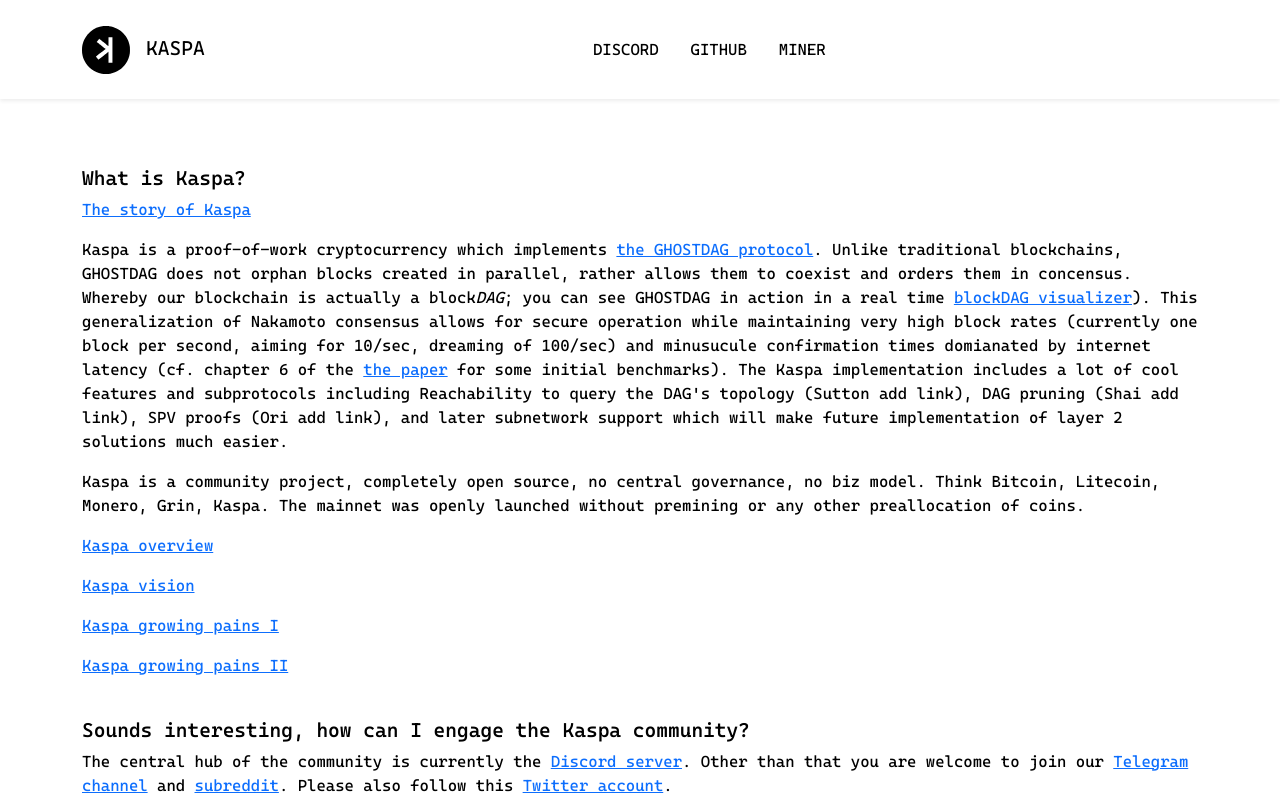
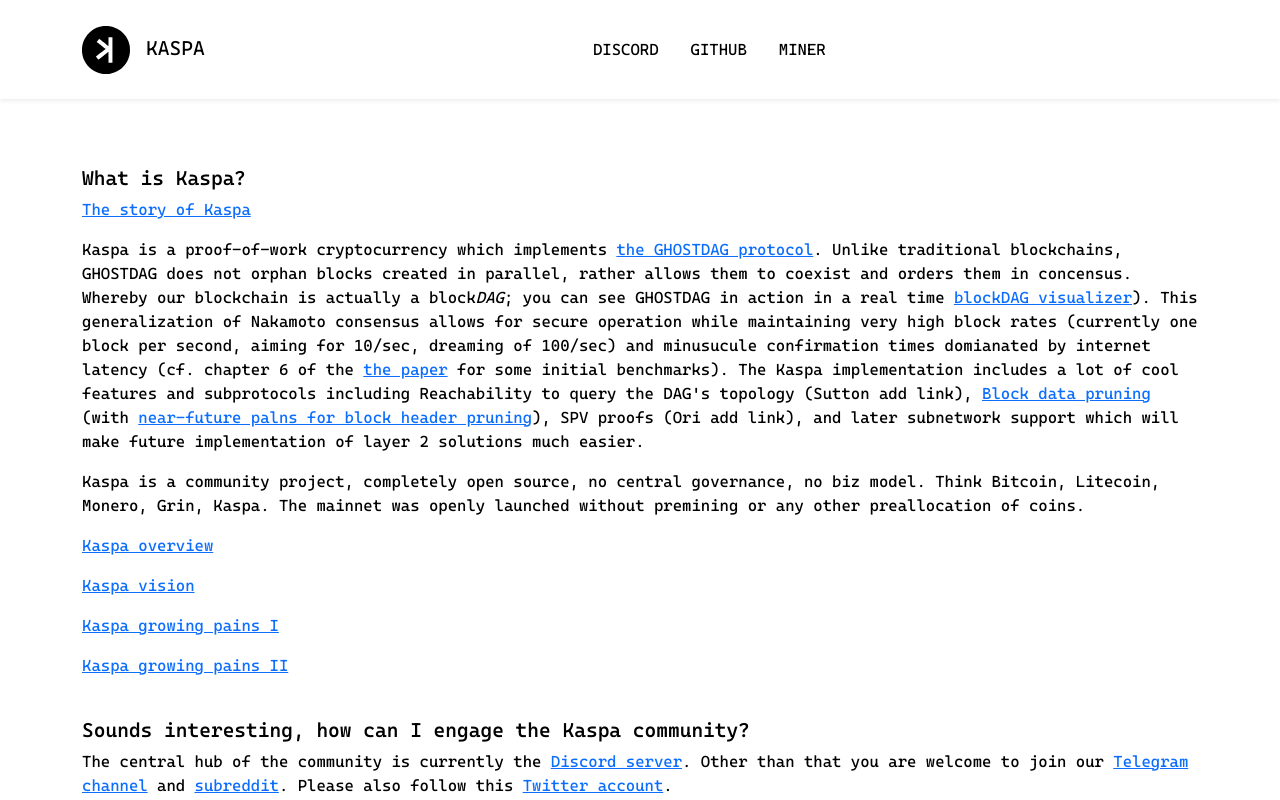
Before and after one commit to kaspanet-org/kaspanet.org, a Vue app: page / in a window 1280 px wide. Shown: the top 800 px of the page. Built offline with nearby package versions, Linux system fonts and the light colour scheme.

Commit message:
Update Home.vue

```diff
--- a/src/views/Home.vue
+++ b/src/views/Home.vue
@@ -7,9 +7,9 @@
         </p>
 
         <p>
-            Kaspa is a proof-of-work cryptocurrency which implements <a href="https://eprint.iacr.org/2018/104.pdf" target="_blank">the GHOSTDAG protocol</a>. Unlike traditional blockchains, GHOSTDAG does not orphan blocks created in parallel, rather allows them to coexist and orders them in concensus. Whereby our blockchain is actually a block<i>DAG</i>; you can see GHOSTDAG in action in a real time <a href="http://kgi.Kaspanet.org/" target="_blank">blockDAG visualizer</a>). This generalization of Nakamoto consensus allows for secure operation while maintaining very high block rates (currently one block per second, aiming for 10/sec, dreaming of 100/sec) and minusucule confirmation times domianated by internet latency (cf. chapter 6 of the <a href="https://eprint.iacr.org/2018/104.pdf" target="_blank">the paper</a> for some initial benchmarks). The Kaspa implementation includes a lot of cool features and subprotocols including Reachability to query the DAG's topology (Sutton add link), DAG pruning (Shai add link), SPV proofs (Ori add link), and later subnetwork support which will make future implementation of layer 2 solutions much easier.
+            Kaspa is a proof-of-work cryptocurrency which implements <a href="https://eprint.iacr.org/2018/104.pdf" target="_blank">the GHOSTDAG protocol</a>. Unlike traditional blockchains, GHOSTDAG does not orphan blocks created in parallel, rather allows them to coexist and orders them in concensus. Whereby our blockchain is actually a block<i>DAG</i>; you can see GHOSTDAG in action in a real time <a href="http://kgi.Kaspanet.org/" target="_blank">blockDAG visualizer</a>). This generalization of Nakamoto consensus allows for secure operation while maintaining very high block rates (currently one block per second, aiming for 10/sec, dreaming of 100/sec) and minusucule confirmation times domianated by internet latency (cf. chapter 6 of the <a href="https://eprint.iacr.org/2018/104.pdf" target="_blank">the paper</a> for some initial benchmarks). The Kaspa implementation includes a lot of cool features and subprotocols including Reachability to query the DAG's topology (Sutton add link), <a href="        https://research.kas.pa/t/some-of-the-intuition-behind-the-design-of-the-invalidation-rules-for-pruning/95
+" target="_blank">Block data pruning</a> (with <a href="https://github.com/kaspanet/research/issues/3" target="_blank">near-future palns for block header pruning</a>), SPV proofs (Ori add link), and later subnetwork support which will make future implementation of layer 2 solutions much easier.
         </p>
-
         <p>
             Kaspa is a community project, completely open source, no central governance, no biz model. Think Bitcoin, Litecoin, Monero, Grin, Kaspa. The mainnet was openly launched without premining or any other preallocation of coins.
         </p>
```
